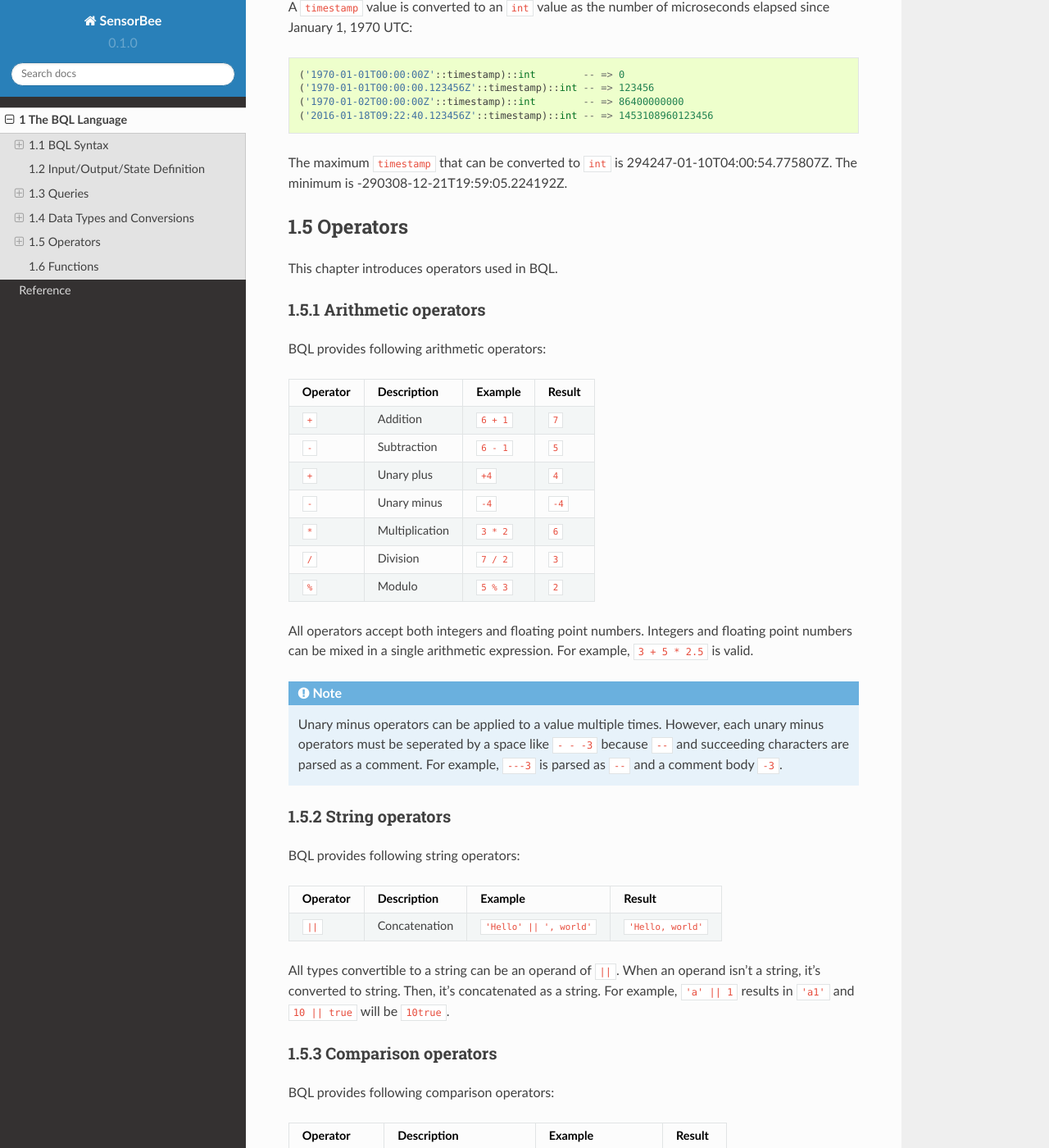
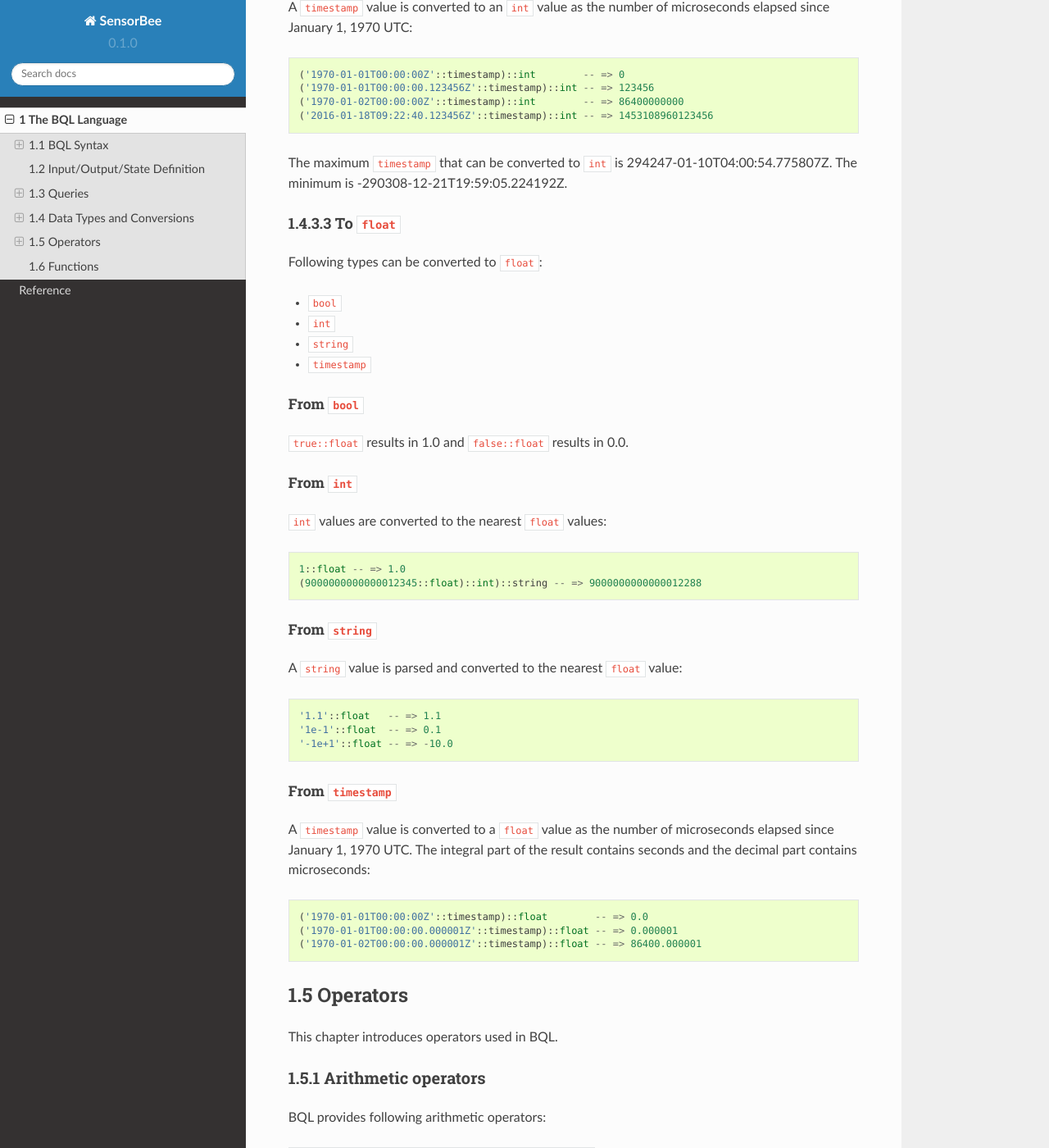
Before and after one commit to sensorbee/docs, a Sphinx documentation site: the page built from source/bql.rst, in a window 1280 px wide and 1400 px high, scrolled down 20675 px. Shown: the whole window at 82% size. Built offline with Sphinx 7.4.7 and the Read the Docs theme 2.0.0, drawn with Linux system fonts in a browser that asks for light colours.

Commit message:
Add a description of to float conversion

```diff
--- a/source/bql/types.rst
+++ b/source/bql/types.rst
@@ -341,3 +341,46 @@ microseconds elapsed since January 1, 1970 UTC::
 
 The maximum ``timestamp`` that can be converted to ``int`` is
 294247-01-10T04:00:54.775807Z. The minimum is -290308-12-21T19:59:05.224192Z.
+
+To ``float``
+------------
+
+Following types can be converted to ``float``:
+
+* ``bool``
+* ``int``
+* ``string``
+* ``timestamp``
+
+From ``bool``
+^^^^^^^^^^^^^
+
+``true::float`` results in 1.0 and ``false::float`` results in 0.0.
+
+From ``int``
+^^^^^^^^^^^^
+
+``int`` values are converted to the nearest ``float`` values::
+
+    1::float -- => 1.0
+    (9000000000000012345::float)::int)::string -- => 9000000000000012288
+
+From ``string``
+^^^^^^^^^^^^^^^
+
+A ``string`` value is parsed and converted to the nearest ``float`` value::
+
+    '1.1'::float   -- => 1.1
+    '1e-1'::float  -- => 0.1
+    '-1e+1'::float -- => -10.0
+
+From ``timestamp``
+^^^^^^^^^^^^^^^^^^
+
+A ``timestamp`` value is converted to a ``float`` value as the number of
+microseconds elapsed since January 1, 1970 UTC. The integral part of the result
+contains seconds and the decimal part contains microseconds::
+
+    ('1970-01-01T00:00:00Z'::timestamp)::float        -- => 0.0
+    ('1970-01-01T00:00:00.000001Z'::timestamp)::float -- => 0.000001
+    ('1970-01-02T00:00:00.000001Z'::timestamp)::float -- => 86400.000001
```
